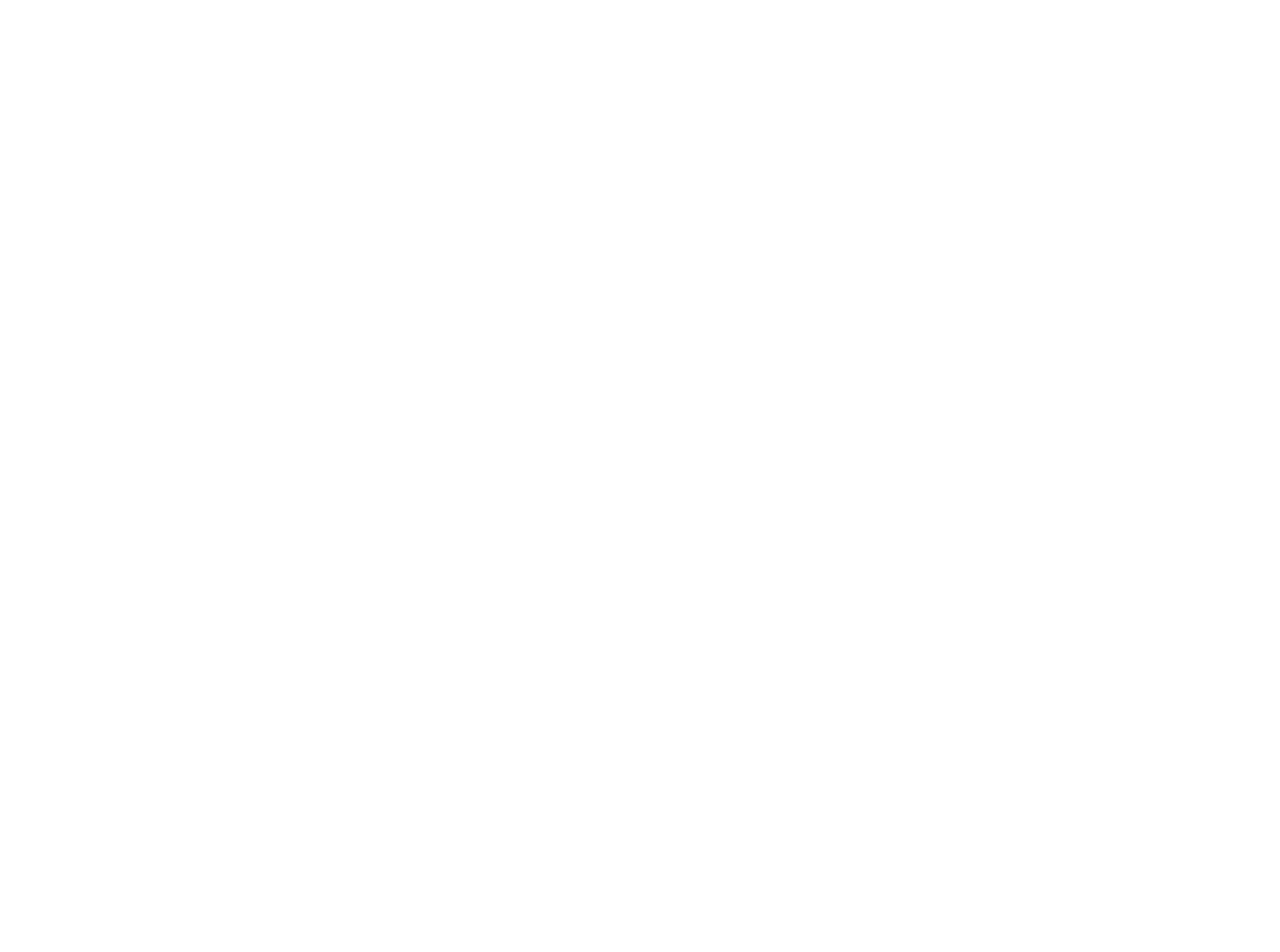
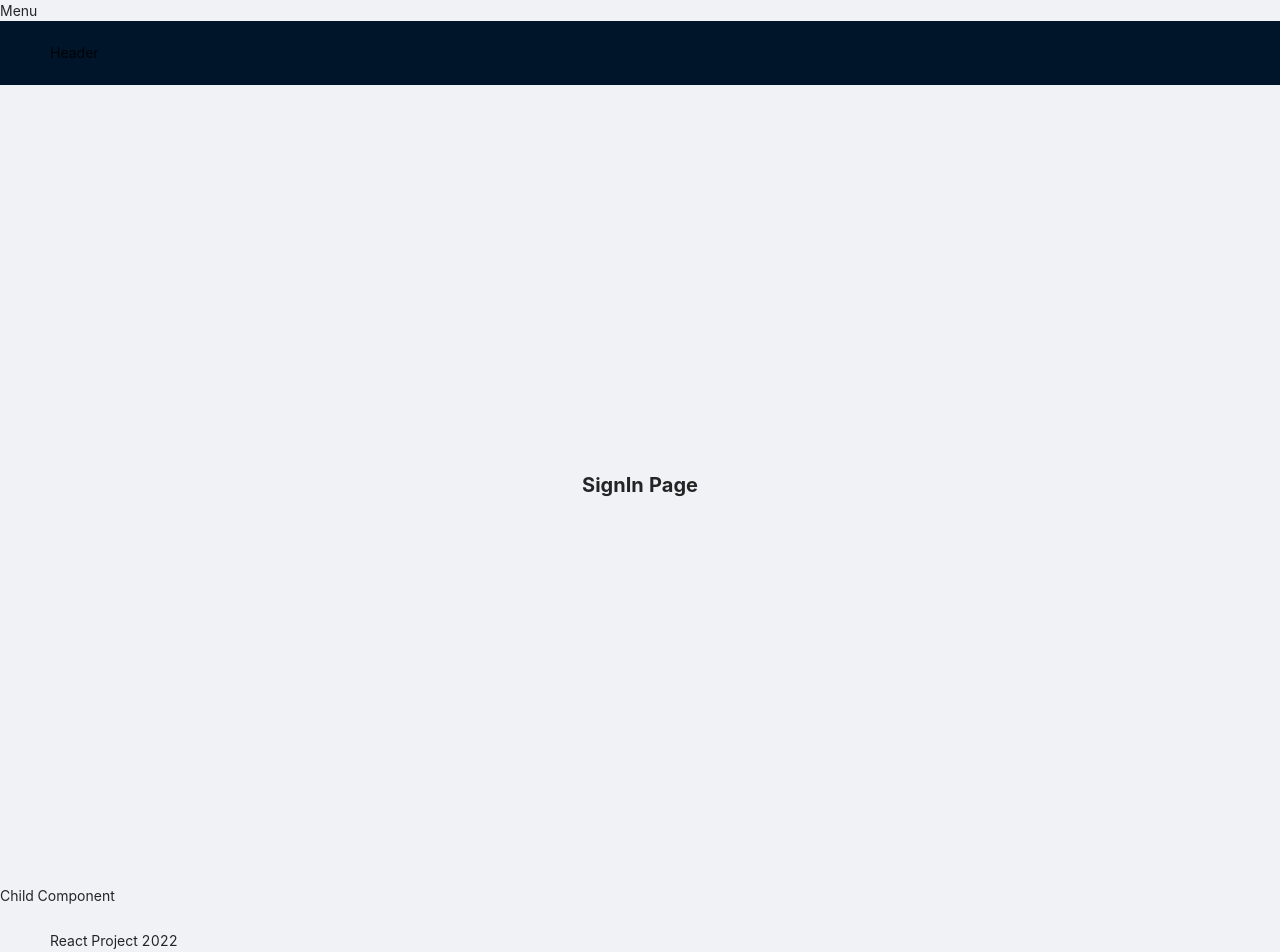
Before and after one commit to JhonF424/Express-React-App, a React (Create React App) app in the folder proy_cliente/: page /admin/login in a window 1280 px wide. Shown: the top 952 px of the page. Before the commit the page ends 800 px from the top, so only its background shows below. Built offline with nearby package versions, Linux system fonts and the light colour scheme.

Commit message:
Componentes funcionando con rutas

```diff
--- a/proy_cliente/src/App.js
+++ b/proy_cliente/src/App.js
@@ -2,26 +2,24 @@
 import { BrowserRouter as Router, Routes, Route } from 'react-router-dom';
 import './App.css';
 import routes from './config/routes';
-import AdminHome from "./pages/admin"
 import React from 'react';
 
-function App() {
+export default function App() {
   return (
-    <React.Fragment>
-      <Router>
+    <Router>
+      <Routes>
         {routes.map((route, index) => (
-          <AdminSubroutesViews key={index} {...route}></AdminSubroutesViews>
+          <Route
+            key={index}
+            path={route.path}
+            element={
+              <route.layout>
+                <route.component></route.component>
+                <h2>Child Component</h2>
+              </route.layout>
+            } />
         ))}
-      </Router>
-    </React.Fragment>
-
+      </Routes>
+    </Router>
   );
 }
-
-function AdminSubroutesViews(route) {
-  console.log(route);
-  return true;
-}
-
-
-export default App;
--- a/proy_cliente/src/config/routes.js
+++ b/proy_cliente/src/config/routes.js
@@ -1,30 +1,38 @@
 import LayoutAdmin from "../layouts/LayoutAdmin";
+import LayoutBasic from "../layouts/LayoutBasic";
 import AdminHome from "../pages/admin";
-import AdminSignIn from "../pages/admin/SignIn"
-import NotFound from "../layouts/NotFound"
-const routes = [
+import AdminSignIn from "../pages/admin/SignIn";
+import NotFound from "../layouts/NotFound";
+import Home from "../pages/Home.js";
+const adminRoutes = [
     {
         path: "/admin",
-        component: LayoutAdmin,
-        exact: false,
-        routes: [
-            {
-                path: "/admin",
+        layout: LayoutAdmin,
         component: AdminHome,
-                exact: true,
     },
     {
         path: "/admin/login",
+        layout: LayoutAdmin,
         component: AdminSignIn,
-                exact: true
     },
+
+];
+
+const routeNotFound = [
     {
         path: "*",
-                component: NotFound,
-                exact: true
-            }
-        ]
+        layout: NotFound
     }
 ]
 
+const clientRoutes = [
+    {
+        path: "/",
+        layout: Home,
+        component: LayoutBasic,
+    }
+]
+
+const routes = [...adminRoutes, ...clientRoutes, ...routeNotFound]
+
 export default routes;
--- a/proy_cliente/src/layouts/LayoutAdmin.js
+++ b/proy_cliente/src/layouts/LayoutAdmin.js
@@ -1,17 +1,24 @@
 import React from "react";
 import { Layout } from "antd";
-export default function LayoutAdmin() {
+export default function LayoutAdmin(props) {
+    const { children } = props;
+    const { Header, Content, Footer } = Layout;
     return (
         <Layout>
             <h2>
                 Menu
             </h2>
-            <h2>
-                Content
-            </h2>
-            <h2>
-                Footer
-            </h2>
+            <Layout>
+                <Header>
+                    Header
+                </Header>
+                <Content>
+                    {children}
+                </Content>
+                <Footer>
+                    React Project 2022
+                </Footer>
+            </Layout>
         </Layout>
-    )
+    );
 }
--- a/proy_cliente/src/layouts/NotFound.js
+++ b/proy_cliente/src/layouts/NotFound.js
@@ -5,7 +5,7 @@ export default function SignIn(){
     return (
         <div className="grid place-items-center h-screen font-bold text-xl">
             <h2>
-                404
+                404: Page Not Found
             </h2>
         </div>
     )
```
Lines whose indentation alone changed are shown as unchanged.
